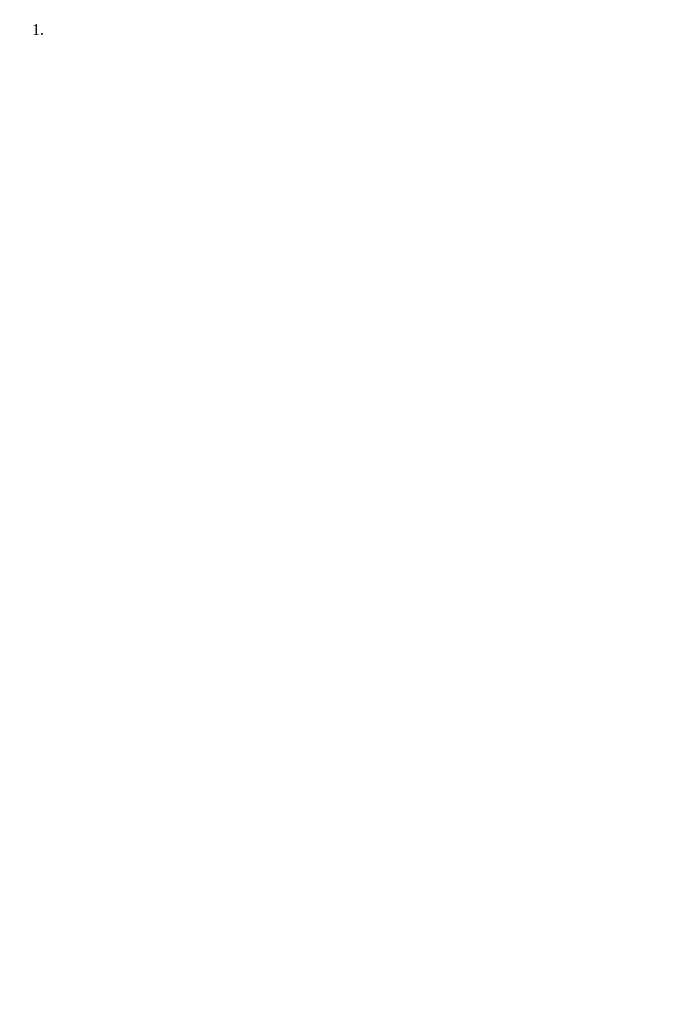
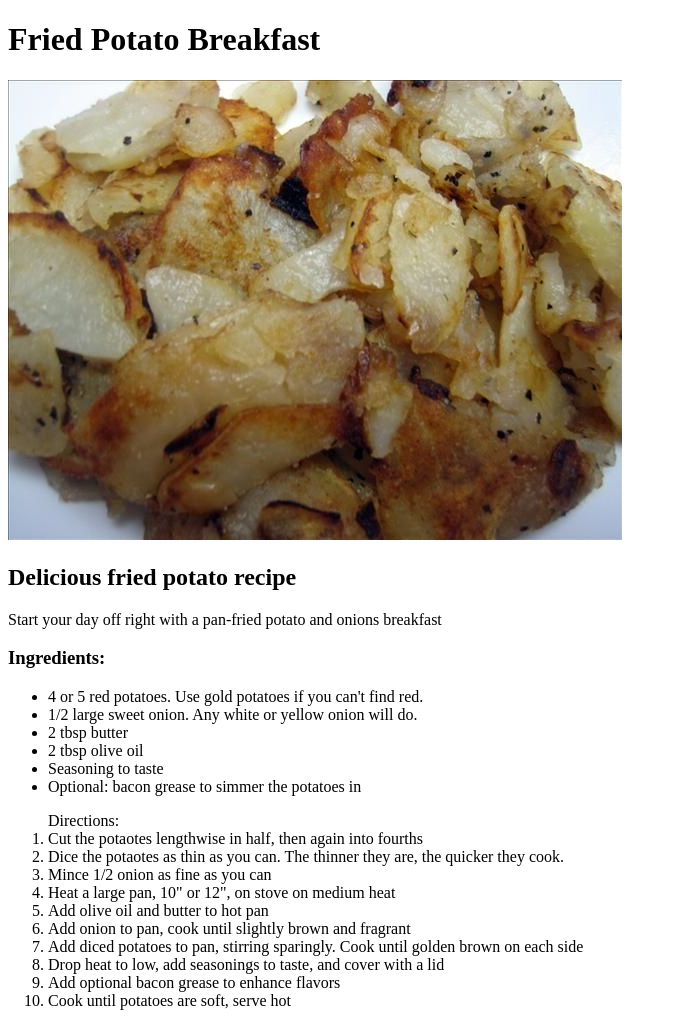
Before and after one commit to jeremygraslie/odin-recipes, a plain HTML site: page recipes/friedpotatoes.html in a window 1280 px wide. Shown: the whole page, without its empty margins (0-677 px from the left). Before the commit the page ends 800 px from the top, so only its background shows below. Drawn offline with Linux system fonts and the light colour scheme.

Commit message:
final website product

```diff
--- a/recipes/friedpotatoes.html
+++ b/recipes/friedpotatoes.html
@@ -6,15 +6,33 @@
         <Title>Fried Potatoes</Title>
     </head>
     <bod>
-        <h1></h1>
-        <p></p>
+        <h1>Fried Potato Breakfast</h1>
+        <img src="../images/potatoes.jpg" alt="Fried potatoes and onions">
 
-        <h2></h2>
-        <p></p>
+        <h2>Delicious fried potato recipe</h2>
+        <p>Start your day off right with a pan-fried potato and onions breakfast</p>
 
-        <h3></h3>
-        <ol>
-            <li></li>
+        <h3>Ingredients:</h3>
+        <ul>
+            <li>4 or 5 red potatoes.  Use gold potatoes if you can't find red.</li>
+            <li>1/2 large sweet onion.  Any white or yellow onion will do.</li>
+            <li>2 tbsp butter</li>
+            <li>2 tbsp olive oil</li>
+            <li>Seasoning to taste</li>
+            <li>Optional: bacon grease to simmer the potatoes in</li>
+        </ul>
+
+        <ol>Directions:
+            <li>Cut the potaotes lengthwise in half, then again into fourths</li>
+            <li>Dice the potaotes as thin as you can.  The thinner they are, the quicker they cook.</li>
+            <li>Mince 1/2 onion as fine as you can</li>
+            <li>Heat a large pan, 10" or 12", on stove on medium heat</li>
+            <li>Add olive oil and butter to hot pan</li>
+            <li>Add onion to pan, cook until slightly brown and fragrant</li>
+            <li>Add diced potatoes to pan, stirring sparingly.  Cook until golden brown on each side</li>
+            <li>Drop heat to low, add seasonings to taste, and cover with a lid</li>
+            <li>Add optional bacon grease to enhance flavors</li>
+            <li>Cook until potatoes are soft, serve hot</li>
         </ol>
     </bod>
 </html>
```
Also changed, not shown: index.html (+3 -2 lines), recipes/spammusubi.html (+25 -7 lines), images/musubi.jpg (added), images/potatoes.jpg (added).
